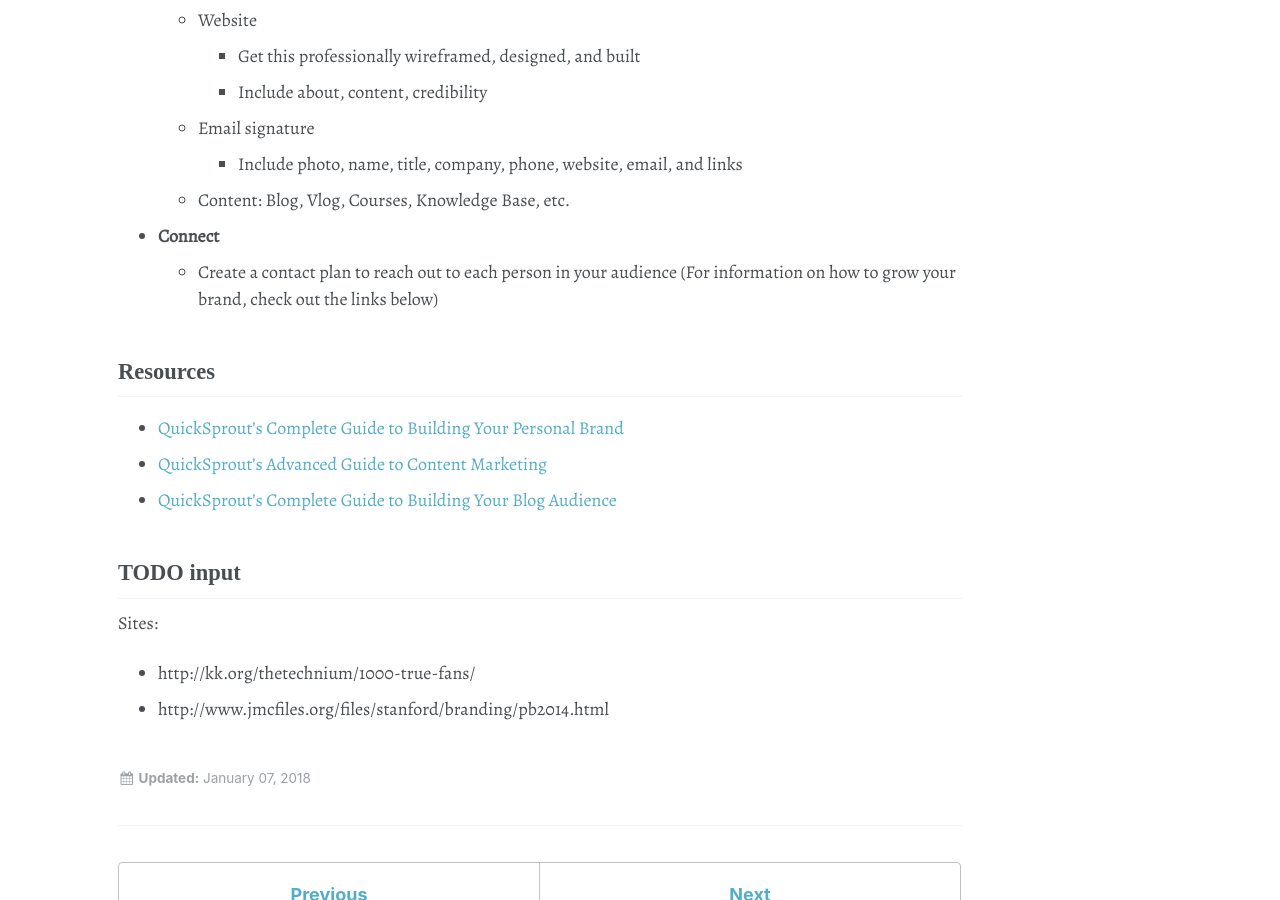
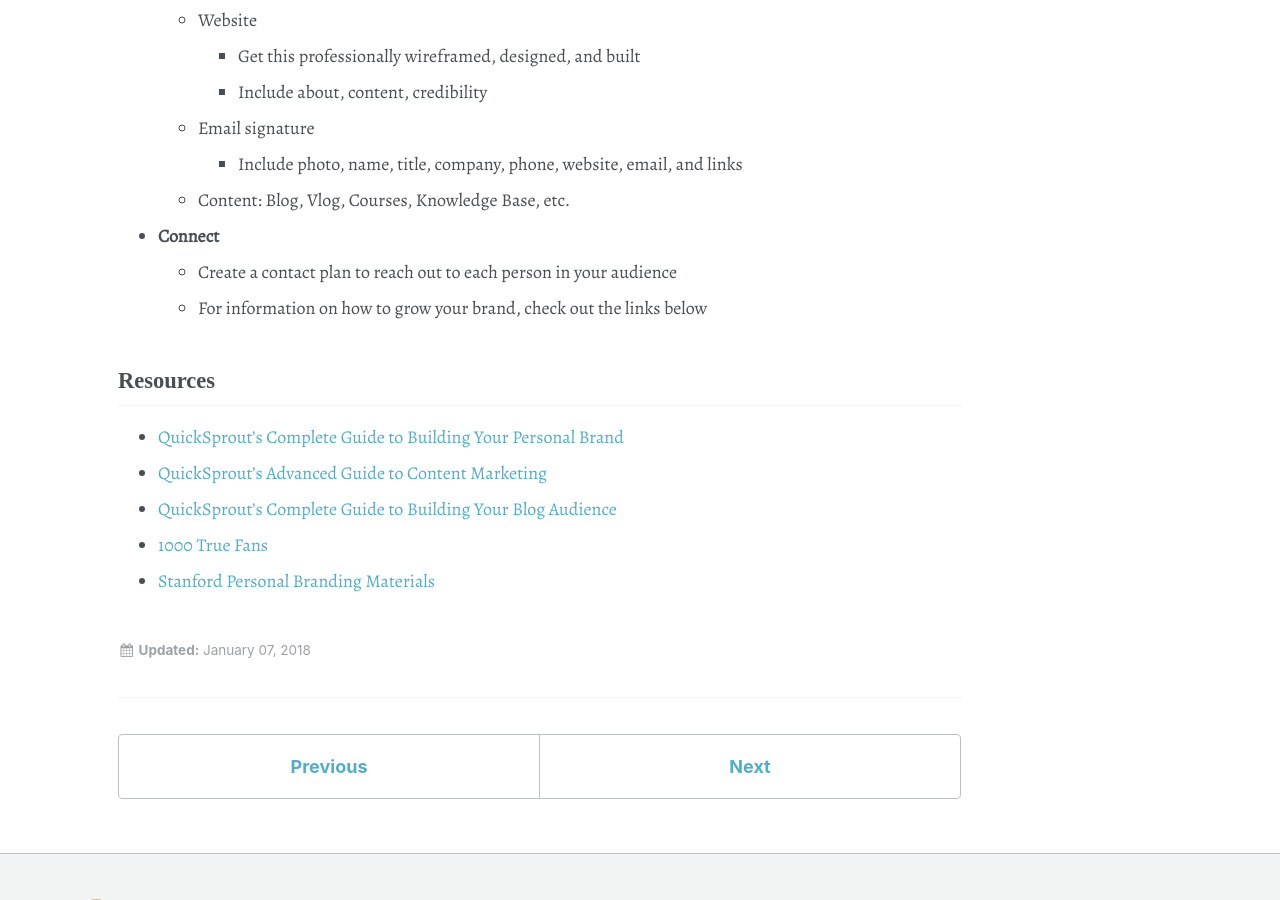
Before and after one commit to shanemileham/levelupmylife, a Jekyll site: the page built from _content/personal-development/personal-branding.md, in a window 1280 px wide and 900 px high, scrolled down 3240 px. Built offline with Jekyll 4.4.1, drawn with Linux system fonts in a browser that asks for light colours; some web fonts are replaced; comment, search, counter and statistics services are not loaded.

Commit message:
Working on personal branding doc

```diff
--- a/_content/personal-development/personal-branding.md
+++ b/_content/personal-development/personal-branding.md
@@ -66,7 +66,7 @@ _Decide how your brand will interact with the world. Make sure to hire a profess
 - Typography
 - Business card
 - Voice
-  - What’s your authentic voice? How do you talk? What's your [tone](https://writerswrite.co.za/155-words-to-describe-an-authors-tone/)
+  - What’s your authentic voice? How do you talk? What's your [tone](https://writerswrite.co.za/155-words-to-describe-an-authors-tone/)?
 - Story / Elevator Pitch
   - Make sure to include (either explicitly or implicitly) your mission, goal, and values. Bonus points if you tell part of a story.
   - State what you do for people, your proof of value, and include a call to action (business card, challenge you're facing, etc.)
@@ -91,16 +91,13 @@ _Create value while staying aligned with your brand_
     - Include photo, name, title, company, phone, website, email, and links
   - Content: Blog, Vlog, Courses, Knowledge Base, etc.
 - **Connect**
-  - Create a contact plan to reach out to each person in your audience (For information on how to grow your brand, check out the links below)
+  - Create a contact plan to reach out to each person in your audience
+  - For information on how to grow your brand, check out the links below
+
 
 ## Resources
 - [QuickSprout's Complete Guide to Building Your Personal Brand](https://www.quicksprout.com/the-complete-guide-to-building-your-personal-brand/)
 - [QuickSprout's Advanced Guide to Content Marketing](https://www.quicksprout.com/the-advanced-guide-to-content-marketing/)
 - [QuickSprout's Complete Guide to Building Your Blog Audience](https://www.quicksprout.com/the-complete-guide-to-building-your-blog-audience/)
-
-
-
-## TODO input
-Sites:
-- http://kk.org/thetechnium/1000-true-fans/
-- http://www.jmcfiles.org/files/stanford/branding/pb2014.html
+- [1000 True Fans](http://kk.org/thetechnium/1000-true-fans/)
+- [Stanford Personal Branding Materials](http://www.jmcfiles.org/files/stanford/branding/pb2014.html)
```
